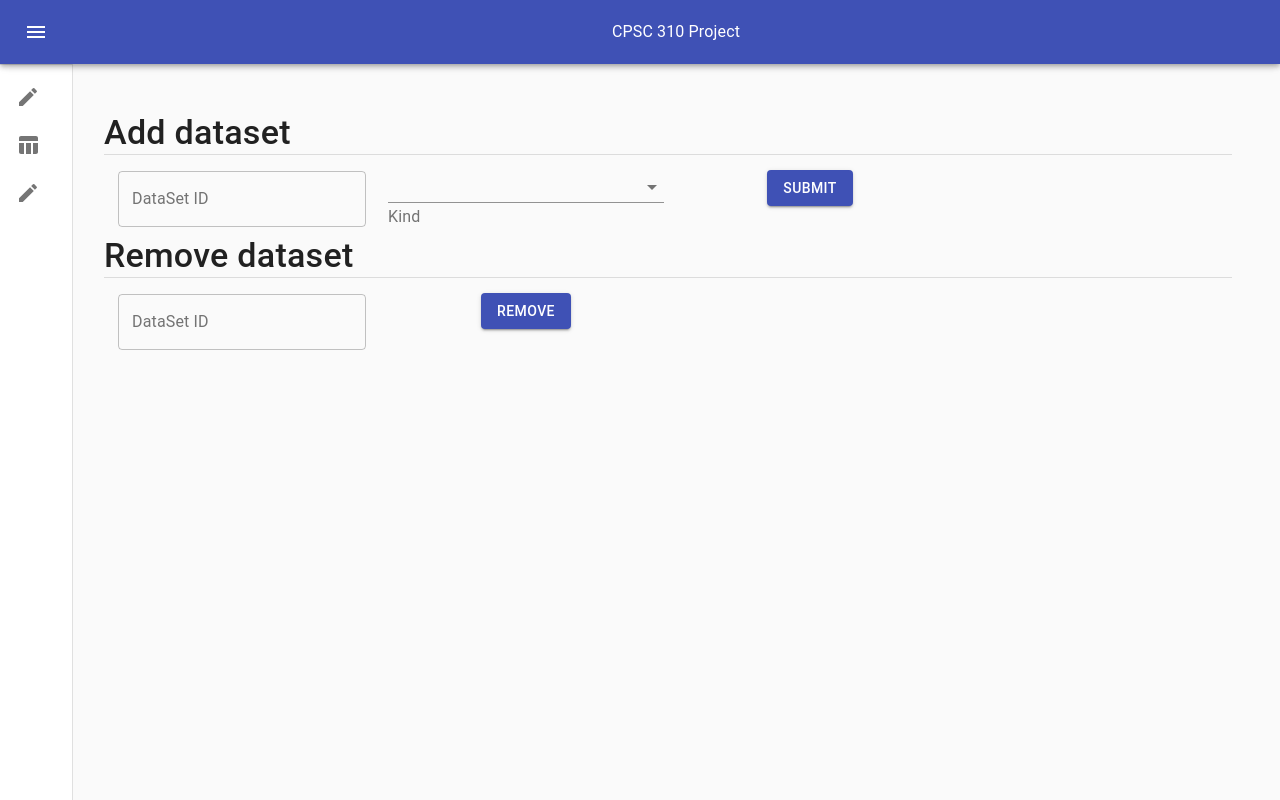
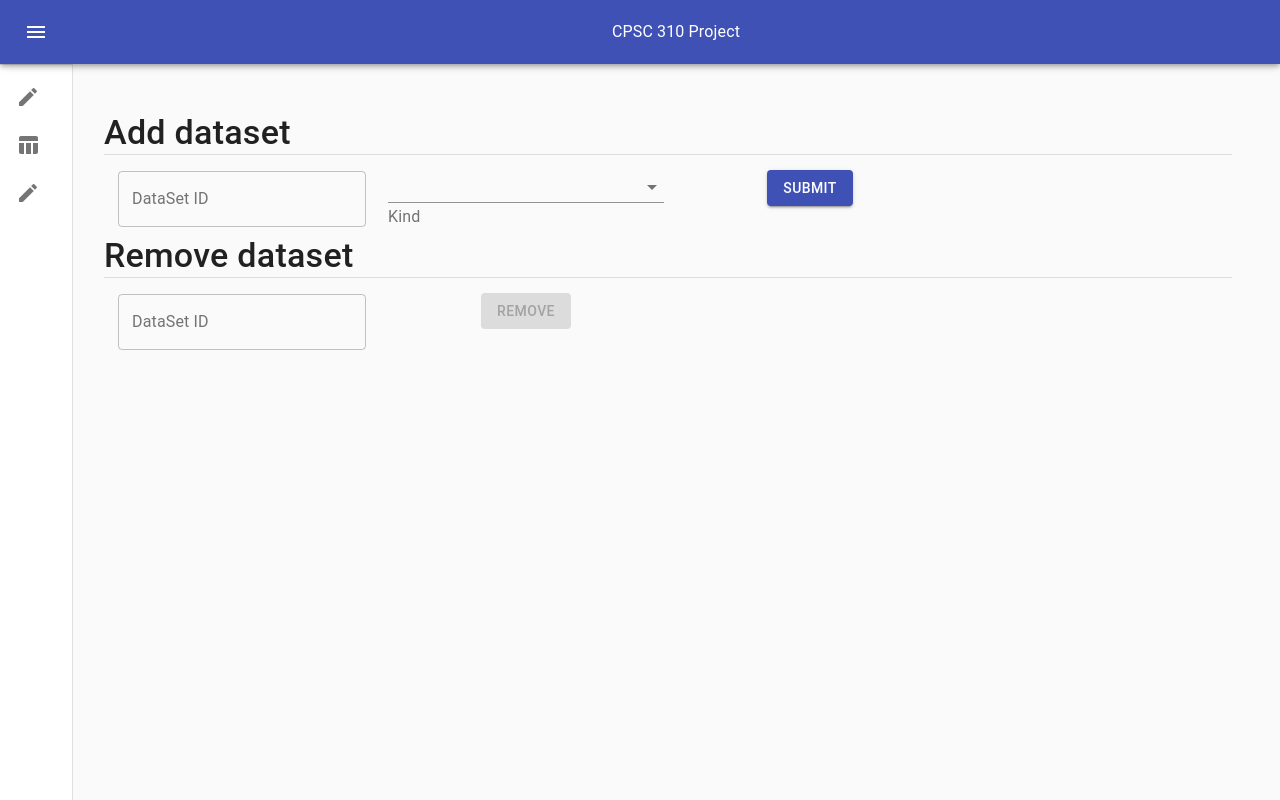
Before and after one commit to edwardchchen/Campus-explorer, a React (Create React App) app in the folder frontend/: page /#/edit in a window 1280 px wide. Built offline with nearby package versions, Linux system fonts and the light colour scheme.

Commit message:
added ds in frontend

```diff
--- a/frontend/src/pages/EditPage.js
+++ b/frontend/src/pages/EditPage.js
@@ -39,7 +39,7 @@ export default function EditPage(props){
 
 	const handleRemove = () => {
 		console.log(datasetToRemove)
-		let url = "http://localhost:4321/dataset/:'+datasetToRemove"
+		let url = "http://localhost:4321/dataset/:"+datasetToRemove
 		axios.delete(url)
 			.then(res => {
 			console.log(res);
@@ -47,9 +47,9 @@ export default function EditPage(props){
 		}).catch((err)=>{
 			setOpen(true)
 			if(err.response.status===404){
-				alert("Dataset Not Found")
+				alert("Dataset not found")
 			}else{
-				alert("Invalid Dataset Id")
+				alert("Invalid dataset id")
 			}
 		});
 	}
@@ -114,7 +114,7 @@ export default function EditPage(props){
 
 				<Grid item xs={3}>
 					<Button className={classes.button} color='primary' size='medium' variant='contained'
-					onClick={handleRemove}>
+					onClick={handleRemove} disabled={datasetToRemove===""}>
 				Remove
 			</Button>
 				</Grid>
```
Also changed, not shown: 2 other files (tests, documents, lock files or other folders).
